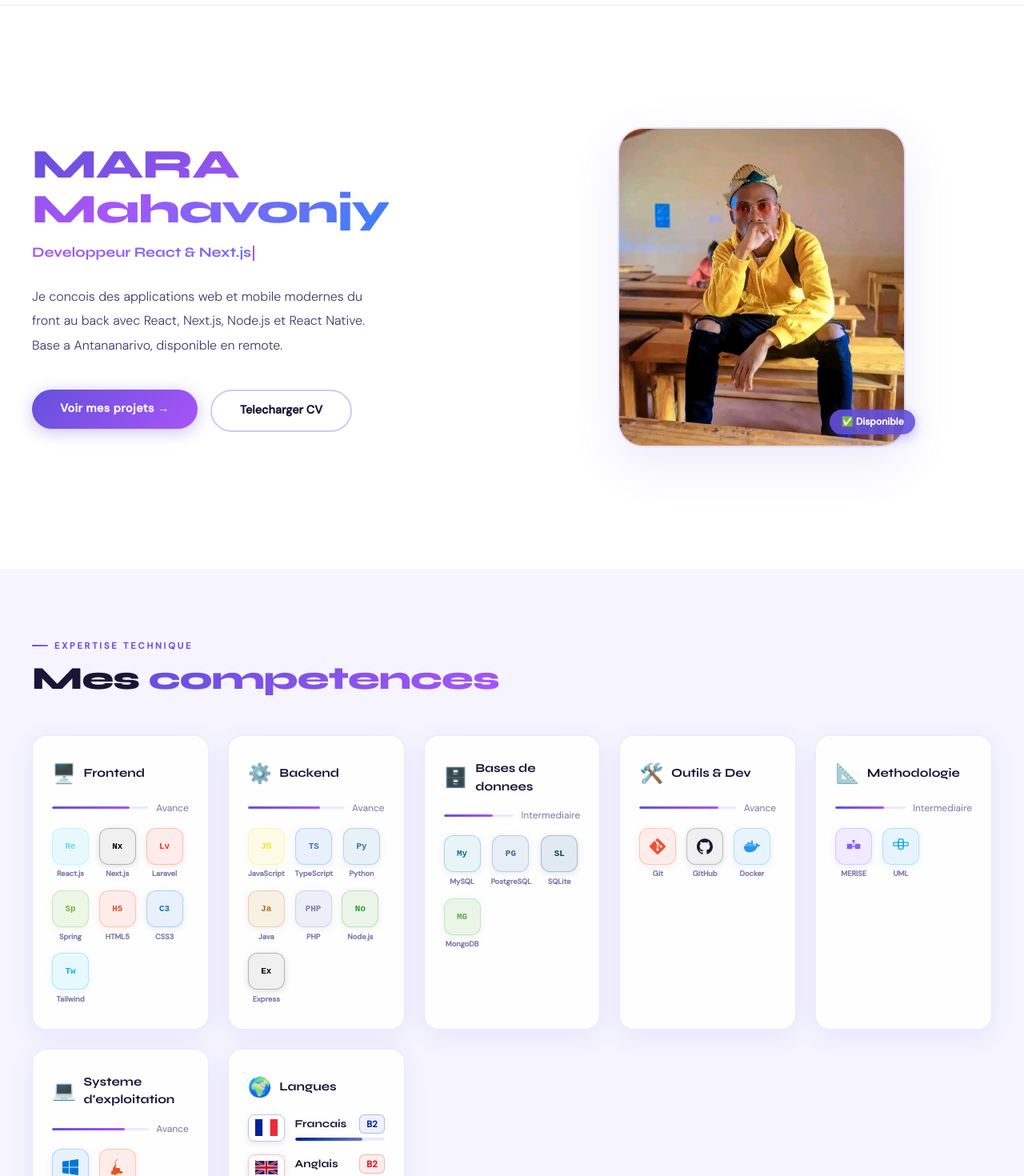
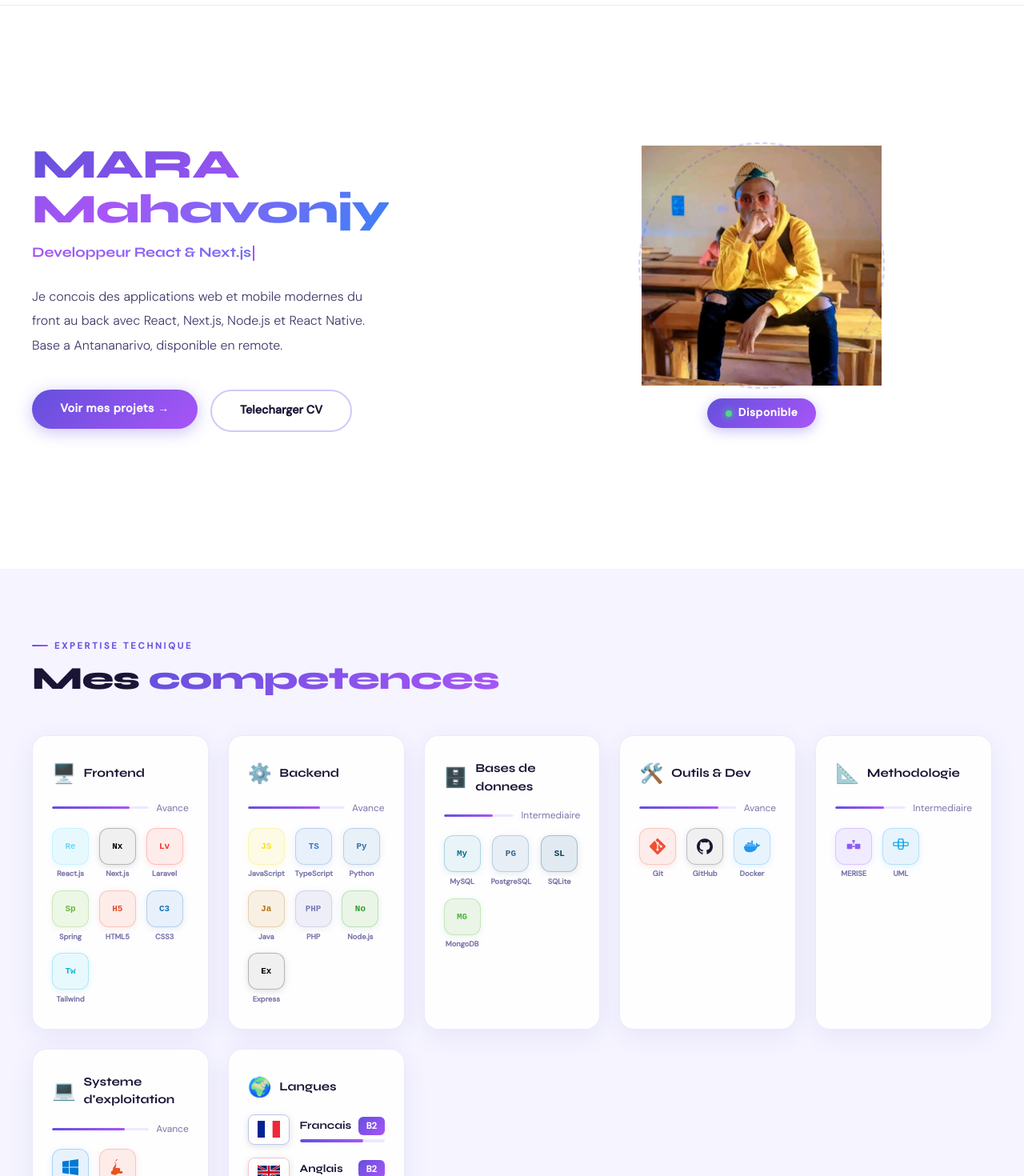
Before and after one commit to mahavonjymara/portfolio-mara, a Next.js app: page / in a window 1280 px wide. Shown: the part 60-1530 px from the top of the page at 80% size. Built offline with nearby package versions, Linux system fonts and the light colour scheme.

Commit message:
Photo cercle badge disponible en bas icones drapeaux langues

```diff
--- a/src/components/Hero.tsx
+++ b/src/components/Hero.tsx
@@ -45,14 +45,20 @@ export default function Hero() {
           </a>
         </div>
       </div>
-      <div style={{ display:"flex", justifyContent:"center", alignItems:"center" }}>
-        <div className="avatar-wrap" style={{ position:"relative", width:360, height:400 }}>
-          <div style={{ position:"absolute", inset:0, borderRadius:32, overflow:"hidden", border:"2px solid rgba(100,80,220,0.15)", boxShadow:"0 20px 60px rgba(100,80,220,0.12)", background:"linear-gradient(135deg,rgba(100,80,220,0.05),rgba(168,85,247,0.08))" }}>
-            <Image src="/avatar.jpg" alt="MARA Mahavonjy" fill style={{ objectFit:"cover" }} priority />
+      <div style={{ display:"flex", flexDirection:"column" as const, justifyContent:"center", alignItems:"center", gap:"1rem" }}>
+        <div className="avatar-wrap" style={{ position:"relative", width:300, height:300 }}>
+          <div style={{ position:"absolute", inset:0, borderRadius:"50%", background:"linear-gradient(135deg,#6450dc,#a855f7,#3b82f6)", padding:3 }}>
+            <div style={{ width:"100%", height:"100%", borderRadius:"50%", overflow:"hidden", border:"4px solid var(--bg)" }}>
+              <Image src="/avatar.jpg" alt="MARA Mahavonjy" fill style={{ objectFit:"cover" }} priority />
+            </div>
           </div>
-          <div style={{ position:"absolute", bottom:16, right:-12, background:"rgba(100,80,220,0.9)", borderRadius:20, padding:"0.4rem 0.9rem", fontSize:"0.75rem", fontWeight:700, color:"#fff", boxShadow:"0 4px 16px rgba(100,80,220,0.4)" }}>
-            ✅ Disponible
-          </div>
+          <div style={{ position:"absolute", inset:-4, borderRadius:"50%", border:"2px dashed rgba(100,80,220,0.3)", animation:"spin 20s linear infinite" }} />
+          <style>{"@keyframes spin{from{transform:rotate(0deg)}to{transform:rotate(360deg)}}"}</style>
+        </div>
+        <div style={{ display:"flex", alignItems:"center", gap:"0.5rem", background:"linear-gradient(135deg,#6450dc,#a855f7)", borderRadius:30, padding:"0.5rem 1.4rem", boxShadow:"0 4px 16px rgba(100,80,220,0.35)" }}>
+          <div style={{ width:8, height:8, borderRadius:"50%", background:"#4ade80", boxShadow:"0 0 8px #4ade80", animation:"pulse 2s ease-in-out infinite" }} />
+          <span style={{ fontSize:"0.85rem", fontWeight:700, color:"#fff", letterSpacing:"0.05em" }}>Disponible</span>
+          <style>{"@keyframes pulse{0%,100%{opacity:1}50%{opacity:0.5}}"}</style>
         </div>
       </div>
     </section>
--- a/src/components/Skills.tsx
+++ b/src/components/Skills.tsx
@@ -55,16 +55,16 @@ function LangBadge({ name, color, bg, flag }: TechItem) {
   return (
     <div style={{ display:"flex", flexDirection:"column" as const, gap:"0.5rem", width:"100%" }}>
       <div style={{ display:"flex", alignItems:"center", gap:"0.8rem" }}>
-        <div style={{ width:46, height:34, borderRadius:8, overflow:"hidden", border:"1.5px solid " + color + "40", boxShadow:"0 2px 8px rgba(0,0,0,0.1)", flexShrink:0, display:"flex", alignItems:"center", justifyContent:"center" }}>
+        <div style={{ width:52, height:38, borderRadius:8, overflow:"hidden", border:"1.5px solid " + color + "40", boxShadow:"0 2px 8px rgba(0,0,0,0.12)", flexShrink:0, display:"flex", alignItems:"center", justifyContent:"center" }}>
           {flag === "FR" ? <FlagFR /> : <FlagGB />}
         </div>
         <div style={{ flex:1 }}>
           <div style={{ display:"flex", justifyContent:"space-between", alignItems:"center", marginBottom:"0.3rem" }}>
             <span style={{ fontSize:"0.85rem", fontWeight:700, color:"var(--text)", fontFamily:"var(--font-syne)" }}>{name}</span>
-            <span style={{ fontSize:"0.7rem", fontWeight:700, color:color, background:bg, padding:"0.15rem 0.5rem", borderRadius:6, border:"1px solid " + color + "40" }}>B2</span>
+            <span style={{ fontSize:"0.7rem", fontWeight:700, color:"#fff", background:"linear-gradient(135deg,#6450dc,#a855f7)", padding:"0.2rem 0.6rem", borderRadius:6 }}>B2</span>
           </div>
           <div style={{ height:4, background:"var(--bg3)", borderRadius:3, overflow:"hidden" }}>
-            <div style={{ height:"100%", width: level + "%", background:"linear-gradient(90deg," + color + "," + color + "90)", borderRadius:3 }} />
+            <div style={{ height:"100%", width: level + "%", background:"linear-gradient(90deg,#6450dc,#a855f7)", borderRadius:3 }} />
           </div>
         </div>
       </div>
@@ -92,16 +92,7 @@ export default function Skills() {
           const isLang = skill.name === "Langues";
           return (
             <div key={skill.name} ref={card.ref}
-              style={{
-                opacity: card.visible ? 1 : 0,
-                transform: card.visible ? "translateY(0)" : "translateY(50px)",
-                transition:"opacity 0.6s ease " + (i * 0.1) + "s, transform 0.6s ease " + (i * 0.1) + "s, border-color 0.2s, box-shadow 0.2s",
-                background:"var(--card)",
-                border:"1px solid var(--border)",
-                borderRadius:18,
-                padding:"1.8rem 1.5rem",
-                boxShadow:"var(--shadow)",
-              }}
+              style={{ opacity: card.visible ? 1 : 0, transform: card.visible ? "translateY(0)" : "translateY(50px)", transition:"opacity 0.6s ease " + (i * 0.1) + "s, transform 0.6s ease " + (i * 0.1) + "s, border-color 0.2s, box-shadow 0.2s", background:"var(--card)", border:"1px solid var(--border)", borderRadius:18, padding:"1.8rem 1.5rem", boxShadow:"var(--shadow)" }}
               onMouseEnter={(e) => { e.currentTarget.style.borderColor="#6450dc"; e.currentTarget.style.boxShadow="0 16px 48px rgba(100,80,220,0.15)"; }}
               onMouseLeave={(e) => { e.currentTarget.style.borderColor="var(--border)"; e.currentTarget.style.boxShadow="var(--shadow)"; }}>
               <div style={{ display:"flex", alignItems:"center", gap:"0.6rem", marginBottom:"1rem" }}>
```
